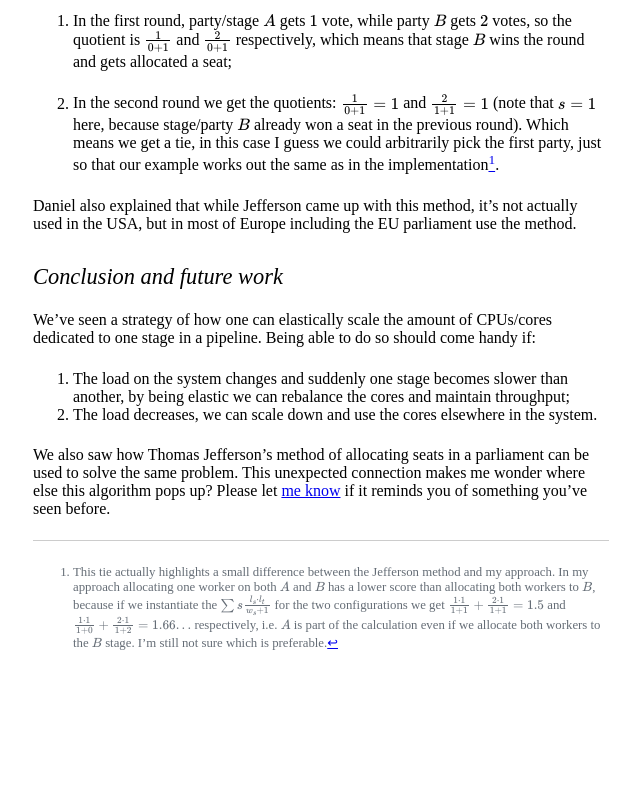
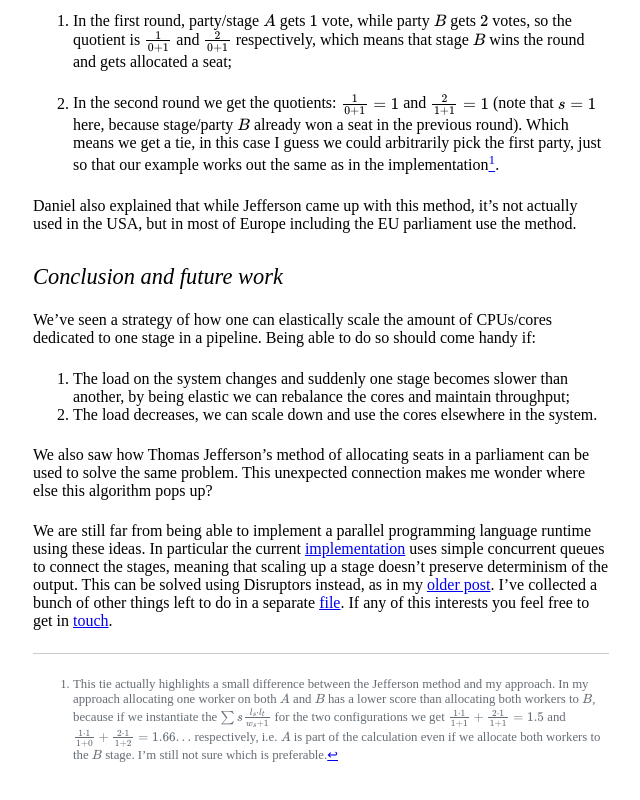
Before and after one commit to stevana/stevana.github.io, a plain HTML site: page scheduling_threads_like_thomas_jefferson.html in a window 1280 px wide. Shown: the part 7005-7805 px from the top of the page, without its empty margins (319-959 px from the left). Before the commit the page ends 7702 px from the top, so only its background shows below. Drawn offline with nearby package versions, Linux system fonts and the light colour scheme.

Commit message:
Deploying to gh-pages from @ stevana/stevana.github.io@9c8222c094fa6f9f10c24f10ff5d8c3bda846f09 🚀

```diff
--- a/scheduling_threads_like_thomas_jefferson.html
+++ b/scheduling_threads_like_thomas_jefferson.html
@@ -420,9 +420,19 @@ the system.</li>
 </ol>
 <p>We also saw how Thomas Jefferson’s method of allocating seats in a
 parliament can be used to solve the same problem. This unexpected
-connection makes me wonder where else this algorithm pops up? Please let
-<a href="https://stevana.github.io/about.html">me know</a> if it reminds
-you of something you’ve seen before.</p>
+connection makes me wonder where else this algorithm pops up?</p>
+<p>We are still far from being able to implement a parallel programming
+language runtime using these ideas. In particular the current <a
+href="https://github.com/stevana/scheduled-pipelines">implementation</a>
+uses simple concurrent queues to connect the stages, meaning that
+scaling up a stage doesn’t preserve determinism of the output. This can
+be solved using Disruptors instead, as in my <a
+href="https://stevana.github.io/parallel_stream_processing_with_zero-copy_fan-out_and_sharding.html">older
+post</a>. I’ve collected a bunch of other things left to do in a
+separate <a
+href="https://github.com/stevana/scheduled-pipelines/blob/main/TODO.md">file</a>.
+If any of this interests you feel free to get in <a
+href="https://stevana.github.io/about.html">touch</a>.</p>
 </section>
 <section id="footnotes" class="footnotes footnotes-end-of-document"
 role="doc-endnotes">
```
